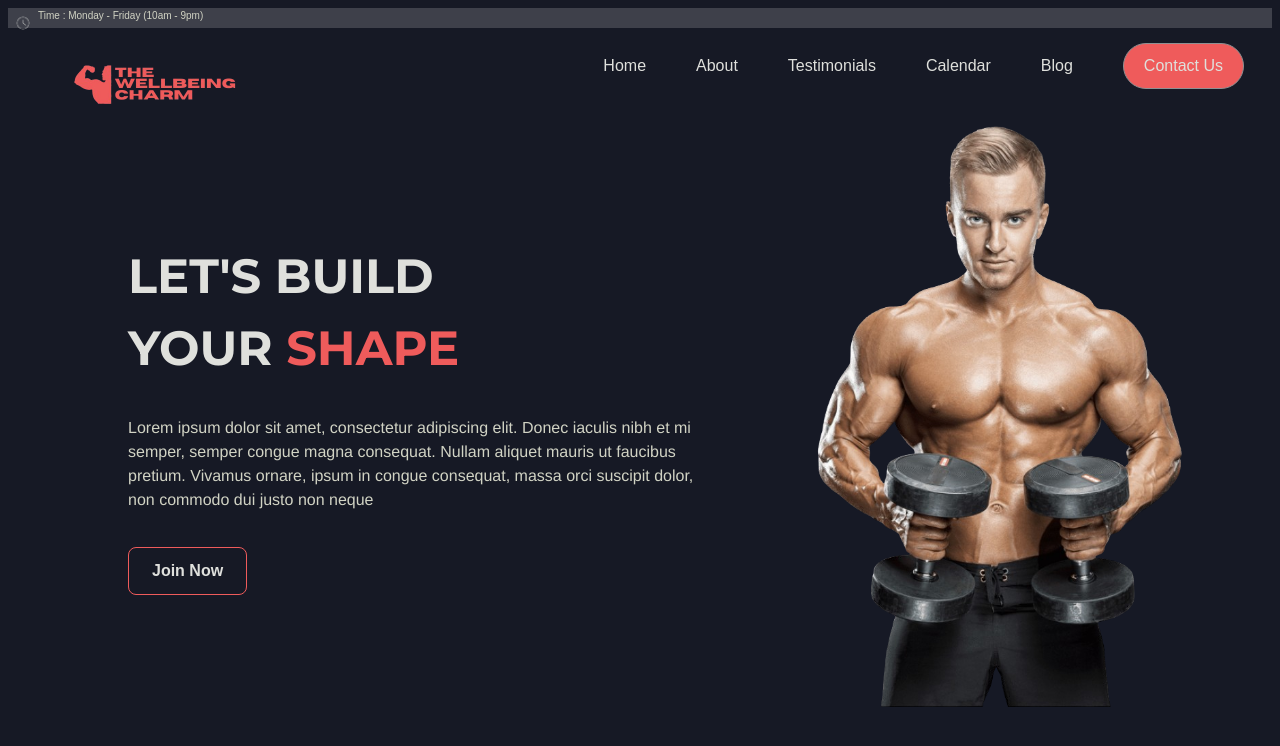
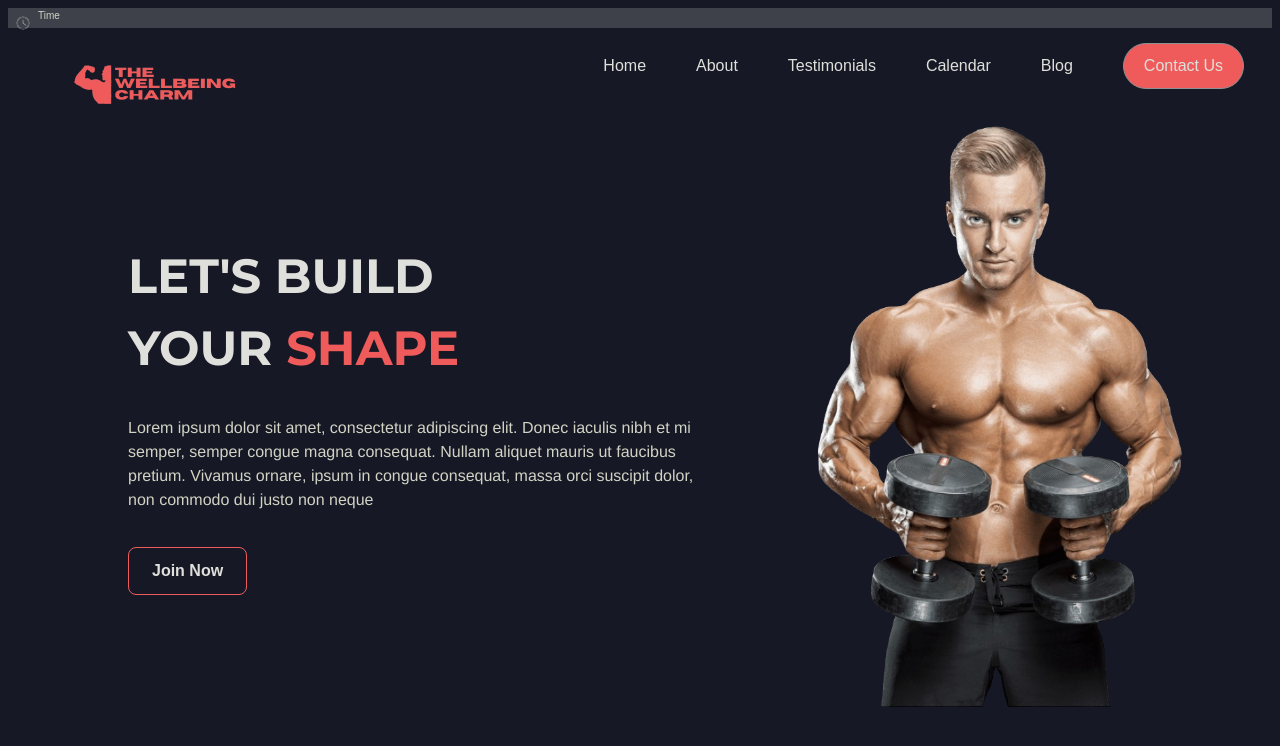
Before and after one commit to koushik-roy/the-wellness-charm, a React (Vite) app: page / in a window 1280 px wide. Shown: the top 746 px of the page. Built offline with nearby package versions, Linux system fonts and the light colour scheme; a web font is replaced by a local one.

Commit message:
Dummy commit

```diff
--- a/src/components/Banner.jsx
+++ b/src/components/Banner.jsx
@@ -7,7 +7,7 @@ const Banner = () => {
      <div className="home-banner">
        <div className="banner-text">
        <img src={clock} alt="Icon" />
-       <span>Time : Monday - Friday (10am - 9pm)</span>
+       <span>Time </span>
        </div>
        <div className="banner-social-links">
 
```
